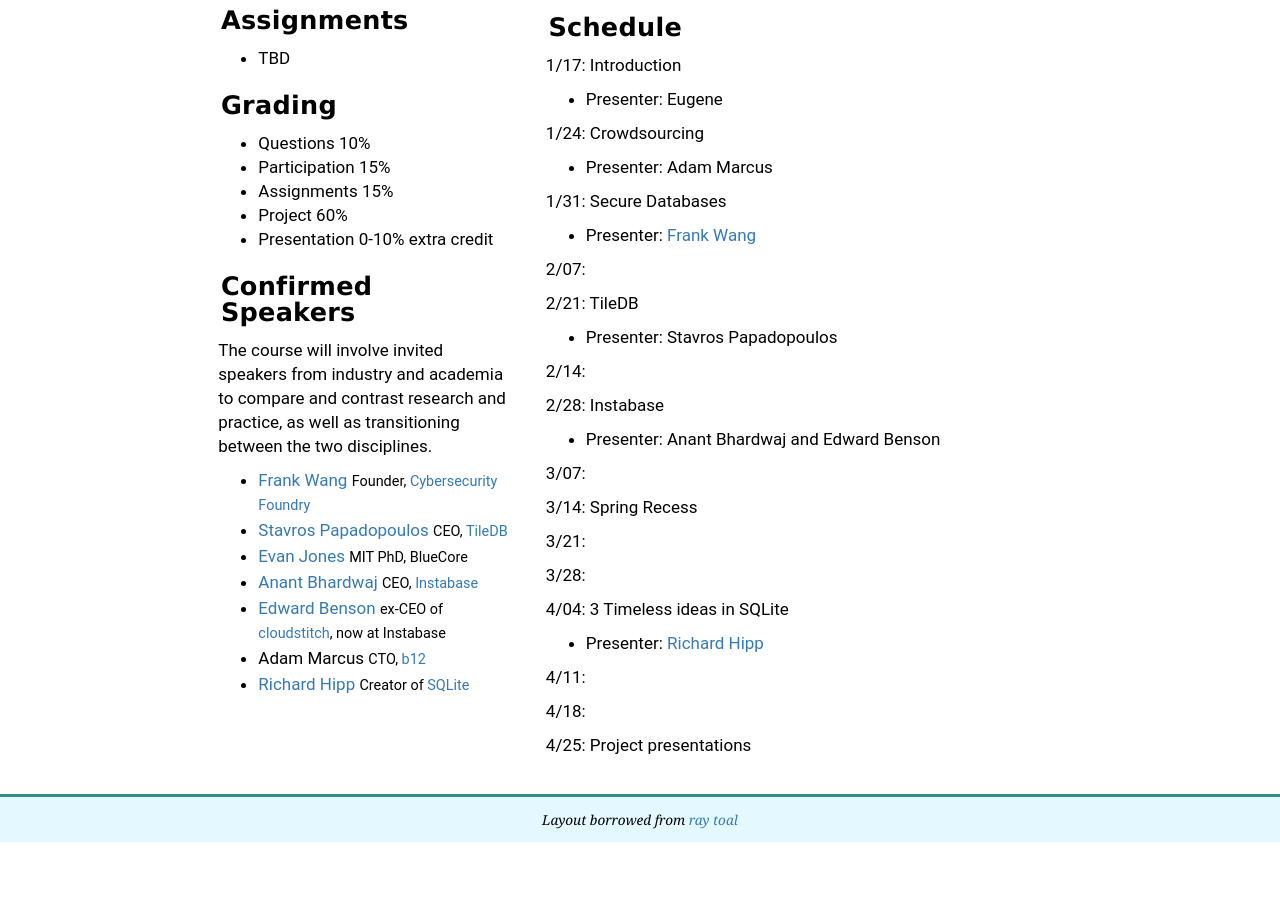
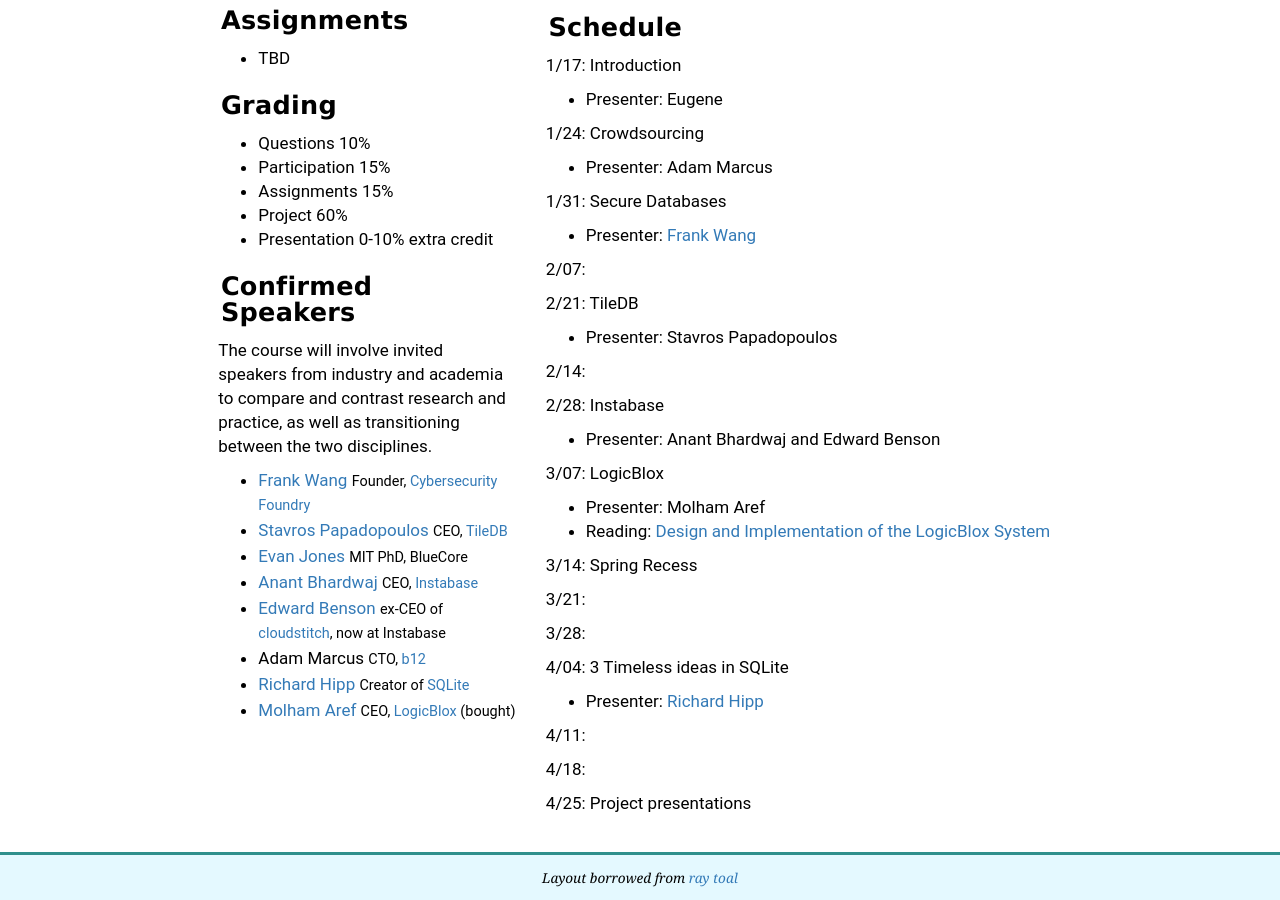
Before and after one commit to columbiadb/columbiadb.github.io, a Jekyll site: the page built from index.md, in a window 1280 px wide and 900 px high, scrolled down 616 px. Built offline with Jekyll 4.4.1, drawn with Linux system fonts in a browser that asks for light colours; before the commit the page ends 1458 px from its top, so only the background shows below that.

Commit message:
updated website

```diff
--- a/_includes/index_left.md
+++ b/_includes/index_left.md
@@ -41,3 +41,4 @@
 * [Edward Benson](http://edwardbenson.com/) <small>ex-CEO of [cloudstitch](http://cloudstitch.com), now at Instabase</small>
 * Adam Marcus <small>CTO, [b12](http://www.b12.io)</small>
 * [Richard Hipp](https://en.m.wikipedia.org/wiki/D._Richard_Hipp) <small>Creator of [SQLite](https://www.sqlite.org/)</small>
+* [Molham Aref](https://www.linkedin.com/in/molham) <small>CEO, [LogicBlox](http://www.logicblox.com/) (bought)</small>
--- a/index.md
+++ b/index.md
@@ -35,7 +35,9 @@
 2/28: Instabase
 * Presenter: Anant Bhardwaj and Edward Benson
 
-3/07:
+3/07: LogicBlox
+* Presenter: Molham Aref
+* Reading: [Design and Implementation of the LogicBlox System](http://www.cs.ox.ac.uk/dan.olteanu/papers/logicblox-sigmod15.pdf)
 
 3/14: Spring Recess
 
```
